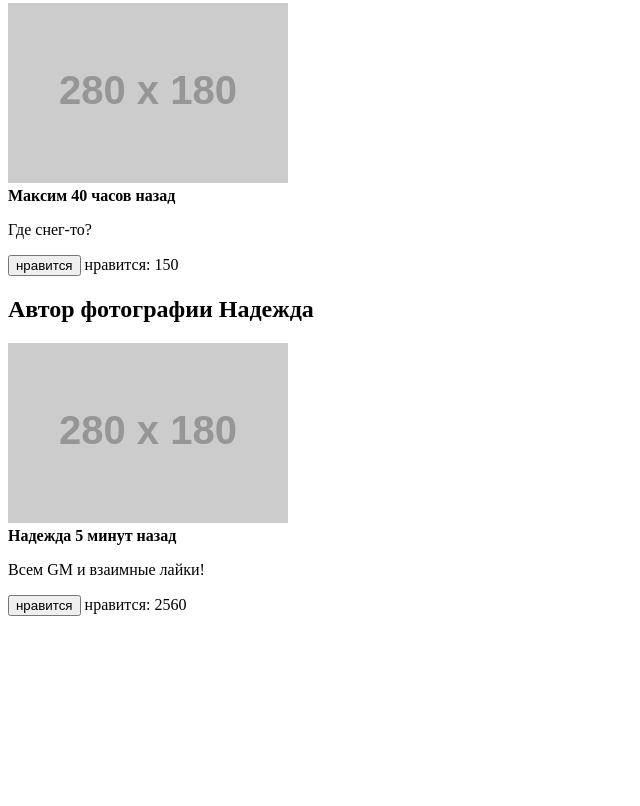
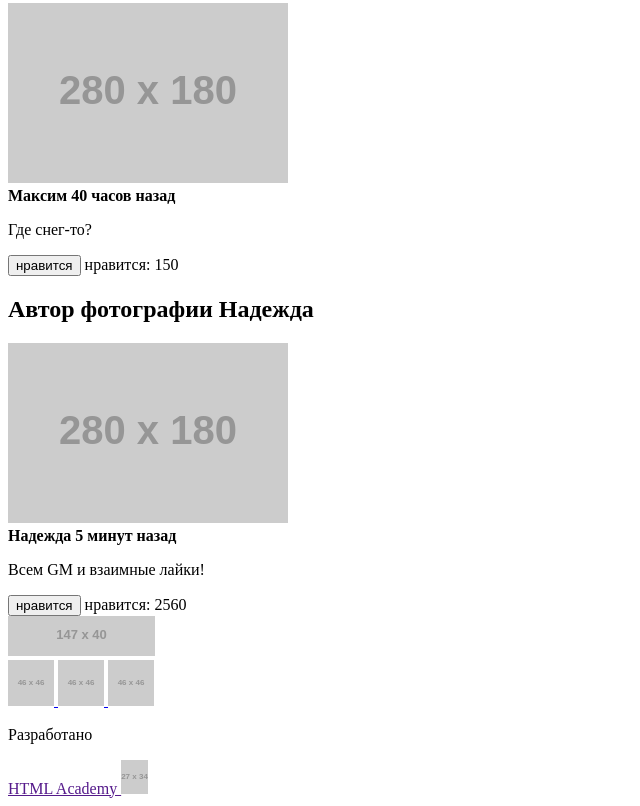
Before and after one commit to ArtMan-8/1095935-pink-18, a website: page source/photo.html in a window 1280 px wide. Shown: the part 1977-2783 px from the top of the page, without its empty margins (0-640 px from the left). Before the commit the page ends 2601 px from the top, so only its background shows below. Drawn offline with Linux system fonts and the light colour scheme; placeholder pictures from the web are drawn by us.

Commit message:
разметил footer

```diff
--- a/source/photo.html
+++ b/source/photo.html
@@ -148,6 +148,31 @@
         </div>
       </div>
     </article>
+
+    <footer class="page-footer">
+      <a href="index.html" class="page-footer__logo-link">
+        <img src="https://via.placeholder.com/147x40" alt="Логотип Пинк" class="page-footer__logo-img" width="147" height="40">
+      </a>
+
+      <div class="social">
+        <a href="#" class="social__link">
+          <img class="social__icon social__icon--twitter" src="https://via.placeholder.com/46x46" alt="">
+        </a>
+        <a href="#" class="social__link">
+          <img class="social__icon social__icon--facebook" src="https://via.placeholder.com/46x46" alt="">
+        </a>
+        <a href="#" class="social__link">
+          <img class="social__icon social__icon--youtube" src="https://via.placeholder.com/46x46" alt="">
+        </a>
+      </div>
+
+      <div class="copyright">
+        <p class="copyright__text">Разработано</p>
+        <a href="" class="copyright__link">HTML Academy
+          <img src="https://via.placeholder.com/27x34" alt="Логотип HTML Academy" class="copyright__img" width="27" height="34">
+        </a>
+      </div>
+    </footer>
   </main>
 </body>
 </html>
```
